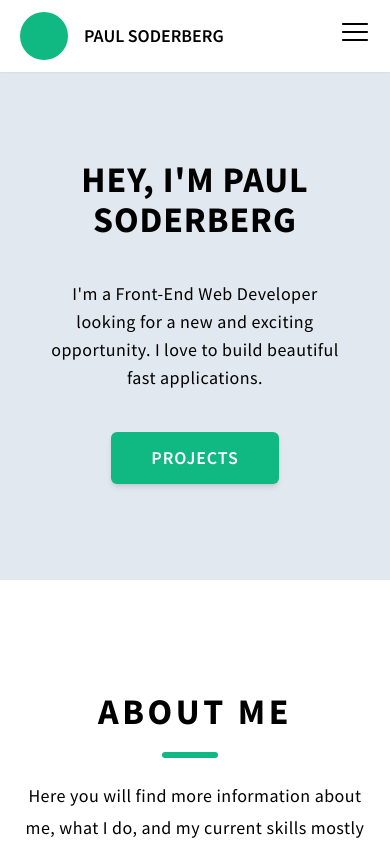
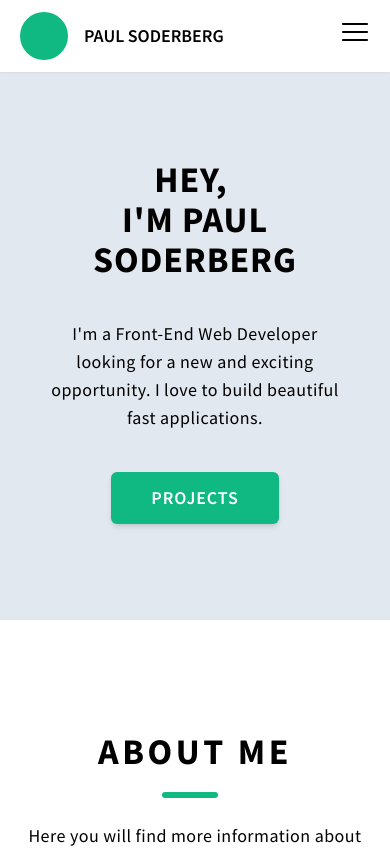
Before and after one commit to Sody15/my-portfolio, a React (Vite) app: page / in a window 390 px wide. Shown: the top 848 px of the page. Built offline with nearby package versions, Linux system fonts and the light colour scheme.

Commit message:
Added some animations to hero

```diff
--- a/src/components/layout/Hero.tsx
+++ b/src/components/layout/Hero.tsx
@@ -1,24 +1,64 @@
 import { AiFillGithub } from 'react-icons/ai';
 import { HiIdentification } from 'react-icons/hi';
 
+import { motion } from 'framer-motion';
+
 const Hero = () => {
+  const onProjectsClick = () => {
+    document.getElementById('projects')?.scrollIntoView({ behavior: 'smooth' });
+  };
+
   return (
     <section
       id='home'
       className='bg-slate-200 py-24 md:py-0 md:h-[80vh] flex justify-center items-center relative mt-16 md:mt-24 px-5 sm:px-12'
     >
       <div className='hero__main flex flex-col items-center gap-10 text-center w-5/6'>
-        <h1>Hey, I'm Paul Soderberg</h1>
+        <div className='hero__heading'>
+          <motion.h1
+            initial={{ opacity: 0, translateY: -100 }}
+            animate={{ opacity: 1, translateY: 0 }}
+            transition={{
+              duration: 0.5,
+              ease: 'easeOut',
+            }}
+            className='inline-block'
+          >
+            Hey,&nbsp;
+          </motion.h1>
+          <motion.h1
+            initial={{ opacity: 0, translateY: -100 }}
+            animate={{ opacity: 1, translateY: 0 }}
+            transition={{
+              delay: 0.5,
+              duration: 0.5,
+              ease: 'easeOut',
+            }}
+            className='inline-block'
+          >
+            I'm Paul Soderberg
+          </motion.h1>
+        </div>
         <p className='max-w-xl'>
           I'm a Front-End Web Developer looking for a new and exciting opportunity. I love to build beautiful fast
           applications.
         </p>
-        <button className='btn' type='button'>
+        <button className='btn' type='button' onClick={onProjectsClick}>
           Projects
         </button>
       </div>
+
       {/* Side Nav */}
-      <div className='absolute left-0 flex-col bg-white rounded-sm shadow-sm items-center hidden md:flex'>
+      <motion.div
+        initial={{ translateX: -100 }}
+        animate={{ translateX: 0 }}
+        transition={{
+          duration: 0.8,
+          delay: 0.8,
+          ease: 'backInOut',
+        }}
+        className='absolute left-0 flex-col bg-white rounded-sm shadow-sm items-center hidden md:flex'
+      >
         <a href='https://github.com/Sody15' target='_blank'>
           <div className='flex flex-col items-center hover:bg-primary transition-colors p-3 rounded-md w-20'>
             <AiFillGithub size={30} />
@@ -31,7 +71,7 @@ const Hero = () => {
             Résumé
           </div>
         </a>
-      </div>
+      </motion.div>
     </section>
   );
 };
```
